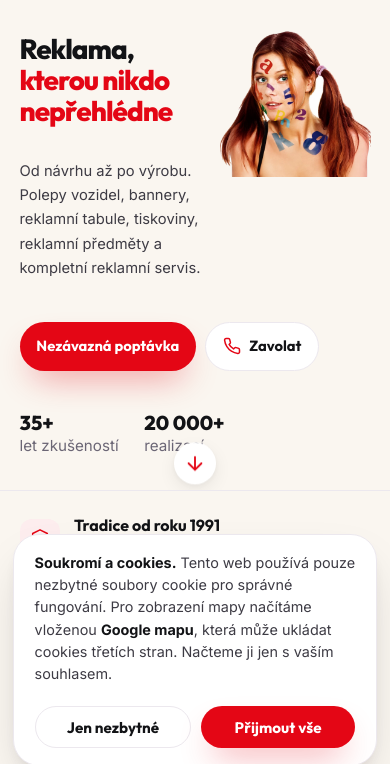
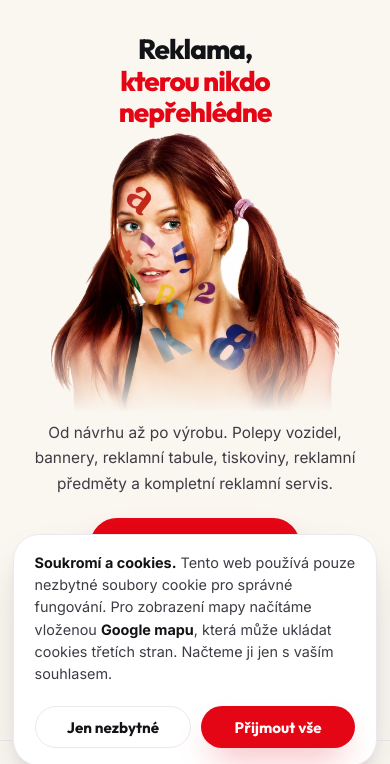
Before and after one commit to mateshavlik/reklamaklapka, a website: page index.html in a window 390 px wide. Shown: the part 65-829 px from the top of the page. Drawn offline with Linux system fonts and the light colour scheme.

Commit message:
další aktualizace pro mobil

```diff
--- a/css/styles.css
+++ b/css/styles.css
@@ -470,15 +470,21 @@
   .lightbox__nav{width:46px;height:46px;font-size:1.8rem}
 }
 
-@media (max-width:600px){
-  .hero__inner{grid-template-columns:1fr 43%;column-gap:.8rem}
-  .hero__visual{max-width:175px}
-  .hero__title{font-size:clamp(1.5rem,1rem + 3vw,1.9rem);line-height:1.12;margin-bottom:.55rem}
-  .hero__lead{font-size:.92rem;margin-bottom:0}
-  .hero__cta{gap:.55rem;margin:1.1rem 0}
-  .hero__cta .btn{padding:.72rem 1.05rem;font-size:.92rem}
-  .hero__trust{gap:1.6rem}
-  .hero__trust strong{font-size:1.25rem}
+@media (max-width:768px){
+  /* HERO na mobilu: kompaktní vycentrovaný celek — nadpis → velká fotka → text → CTA */
+  .hero{padding-block:1.5rem clamp(2rem,6vw,3.5rem)}
+  .hero__inner{display:flex;flex-direction:column;align-items:center;text-align:center;gap:0;max-width:480px;margin-inline:auto}
+  .hero__copy{display:contents}
+  .hero__title{order:1;font-size:clamp(1.6rem,1rem + 3vw,2.05rem);line-height:1.14;margin:0 0 .35rem}
+  .hero__visual{order:2;position:relative;width:min(82%,300px);max-width:none;min-height:auto;align-self:center;margin:0 0 .5rem}
+  .hero__visual::after{content:"";position:absolute;left:0;right:0;bottom:0;height:28%;background:linear-gradient(to bottom,rgba(251,244,244,0),var(--surface));pointer-events:none;z-index:4}
+  .hero__lead{order:3;font-size:.96rem;max-width:36ch;margin:0 auto 1.4rem}
+  .hero__cta{order:4;justify-content:center;gap:.7rem;margin-bottom:1.5rem}
+  .hero__cta .btn{padding:.8rem 1.4rem}
+  .hero__trust{order:5;justify-content:center;gap:2rem}
+  .hero__trust strong{font-size:1.3rem}
+  .hero__img{width:100%;margin:0;filter:none;-webkit-mask-image:none;mask-image:none}
+  .hero__blob{display:none}
 }
 
 /* =========================================================
--- a/index.html
+++ b/index.html
@@ -42,7 +42,7 @@
   <link rel="preload" href="assets/fonts/inter-400.woff2" as="font" type="font/woff2" crossorigin>
   <link rel="preload" href="assets/hero/hero-cutout.webp" as="image" fetchpriority="high">
 
-  <link rel="stylesheet" href="css/styles.css?v=9">
+  <link rel="stylesheet" href="css/styles.css?v=10">
 
   <!-- ============ Schema.org — LocalBusiness ============ -->
   <script type="application/ld+json">
@@ -1098,6 +1098,6 @@
   </div>
 </div>
 
-<script src="js/main.js?v=9" defer></script>
+<script src="js/main.js?v=10" defer></script>
 </body>
 </html>
```
